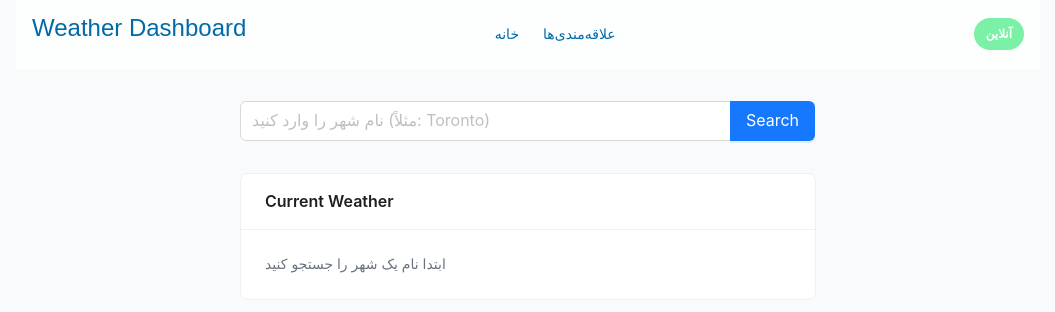
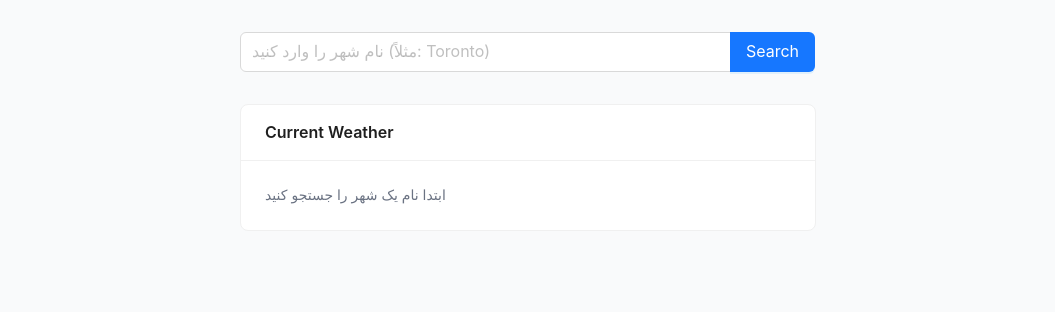
Before and after one commit to Lyana9E/RaimonVueWeatherDashboardV2, a Vue app in the folder weather-dashboard/: page / in a window 1280 px wide. Shown: the top 312 px of the page, without its empty margins (112-1167 px from the left). Built offline with nearby package versions, Linux system fonts and the light colour scheme.

Commit message:
remove header from home page

```diff
--- a/weather-dashboard/src/views/HomePage.vue
+++ b/weather-dashboard/src/views/HomePage.vue
@@ -1,6 +1,5 @@
 <template>
   <div class="mx-auto max-w-5xl">
-    <AppHeader />
 
     <main class="px-4 py-8 space-y-8">
       <SearchBox
@@ -28,10 +27,9 @@
 
 <script setup lang="ts">
 
-import AppHeader from '../components/layouts/AppHeader.vue'
 import SearchBox from '../components/SearchBox.vue'
 import WeatherCard from '../components/WeatherCard.vue'
-import Forecast from "@/components/Forecast.vue"
+import Forecast from "../components/Forecast.vue"
 import { useWeatherApi } from '../composables/useWeatherApi'
 import { useWeatherStore } from '../stores/weatherStore'
 
```
